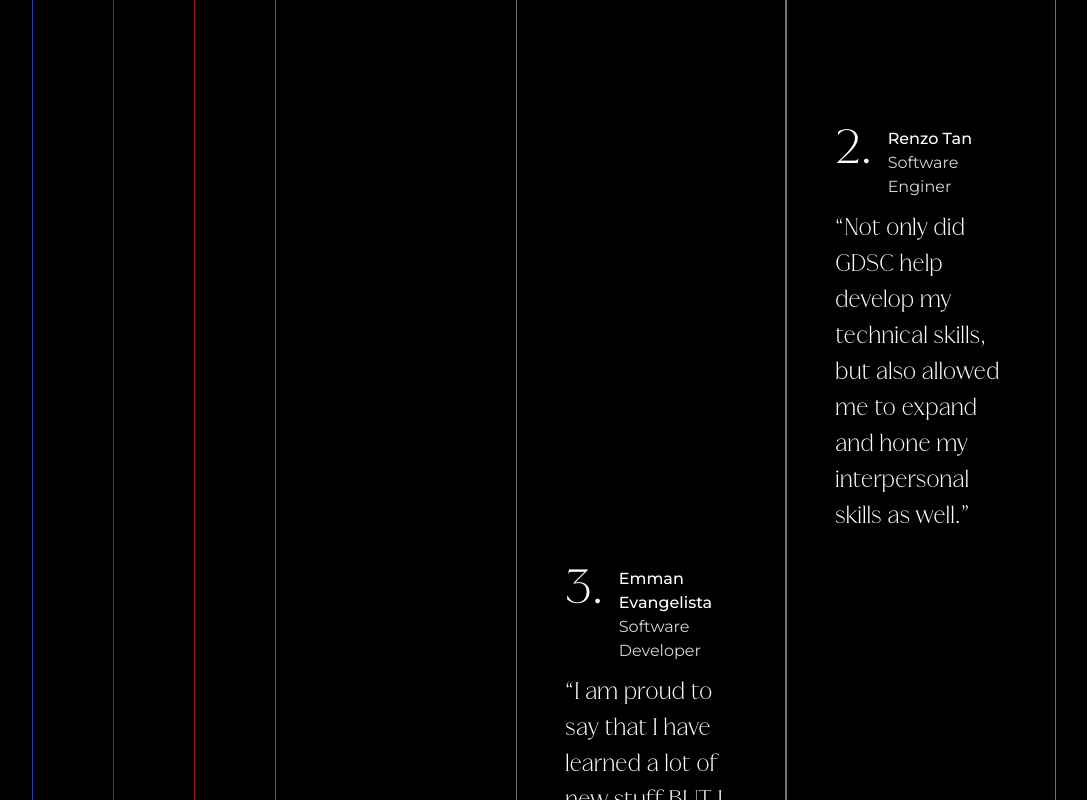
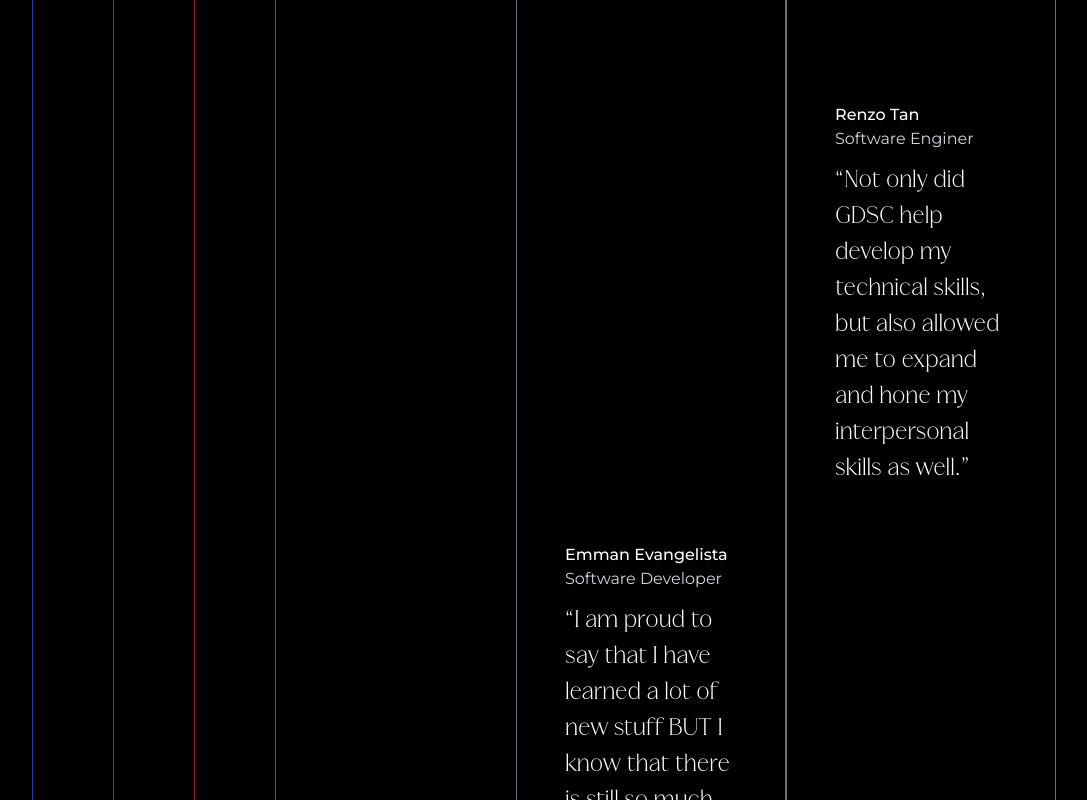
Before and after one commit to gdsc-usls/landing, a Next.js app: page / in a window 1280 px wide. Shown: the part 6120-6920 px from the top of the page, without its empty margins (96-1183 px from the left). Built offline with nearby package versions, Linux system fonts and the light colour scheme.

Commit message:
chore: remove numbering in testimonials

```diff
--- a/src/components/Contents/Testimonials.tsx
+++ b/src/components/Contents/Testimonials.tsx
@@ -51,20 +51,20 @@ export const Testimonials = () => {
         </div>
       </div>
 
-      <div className='relative flex gap-60'>
-        <div className='flex gap-20 self-stretch [&>*]:border-r-[1px] [&>*:after]:content-[""]'>
+      <div className='relative flex gap-10 xl:gap-60'>
+        <div className='flex gap-5 self-stretch xl:gap-20 [&>*]:border-r-[1px] [&>*:after]:content-[""]'>
           <span className='border-r-blue-800' />
           <span className='border-r-green-800' />
           <span className='border-r-red-800' />
           <span className='border-r-yellow-800' />
         </div>
 
-        <div className='grid grid-cols-2'>
+        <div className='grid grid-cols-1 xl:grid-cols-2'>
           <div className='testimony'>
             {testimonials.map((testimonial, i) => {
               return (
                 (i + 1) % 2 !== 0 && (
-                  <Message key={testimonial.name} index={i} {...testimonial} />
+                  <Message key={testimonial.name} {...testimonial} />
                 )
               );
             })}
@@ -74,7 +74,7 @@ export const Testimonials = () => {
             {testimonials.map((testimonial, i) => {
               return (
                 (i + 1) % 2 === 0 && (
-                  <Message key={testimonial.name} index={i} {...testimonial} />
+                  <Message key={testimonial.name} {...testimonial} />
                 )
               );
             })}
@@ -94,17 +94,15 @@ export const Testimonials = () => {
 };
 
 interface MessageProps {
-  index: number;
   name: string;
   role: string;
   message: string;
 }
 
-const Message = ({ index, name, role, message }: MessageProps) => {
+const Message = ({ name, role, message }: MessageProps) => {
   return (
     <div>
       <div className='mb-3  flex gap-4'>
-        <span className='font-merchant-thin text-5xl'>{index + 1}.</span>
         <div className='font-montserrat'>
           <p className='font-medium'>{name}</p>
           <p className='font-light text-gray-300'>{role}</p>
```
